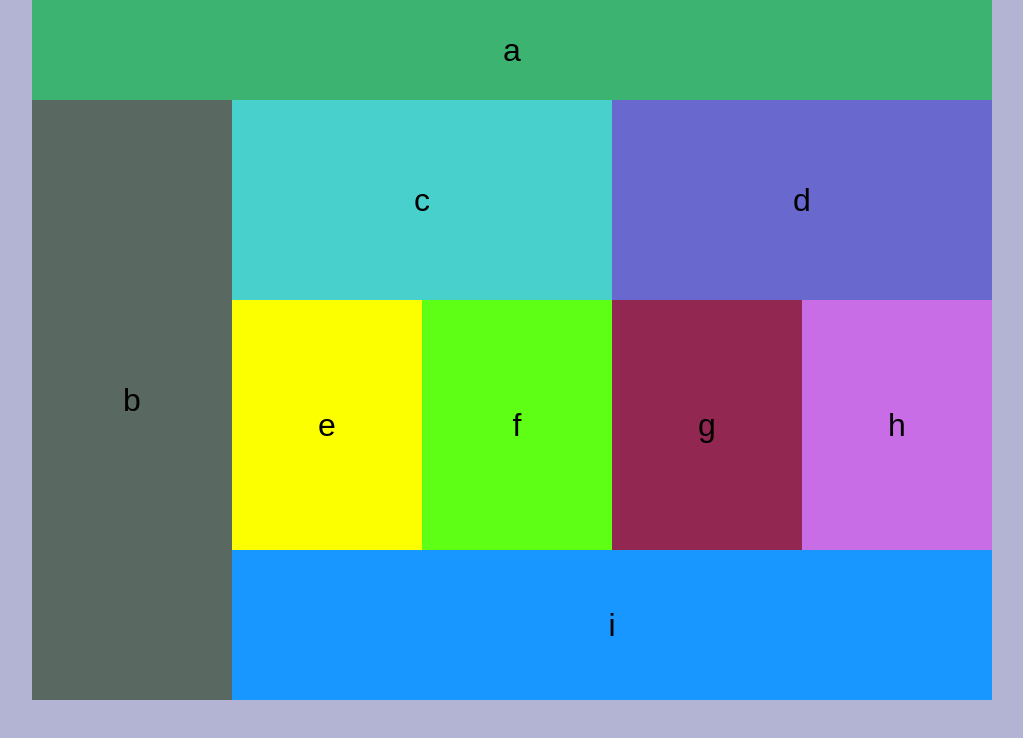
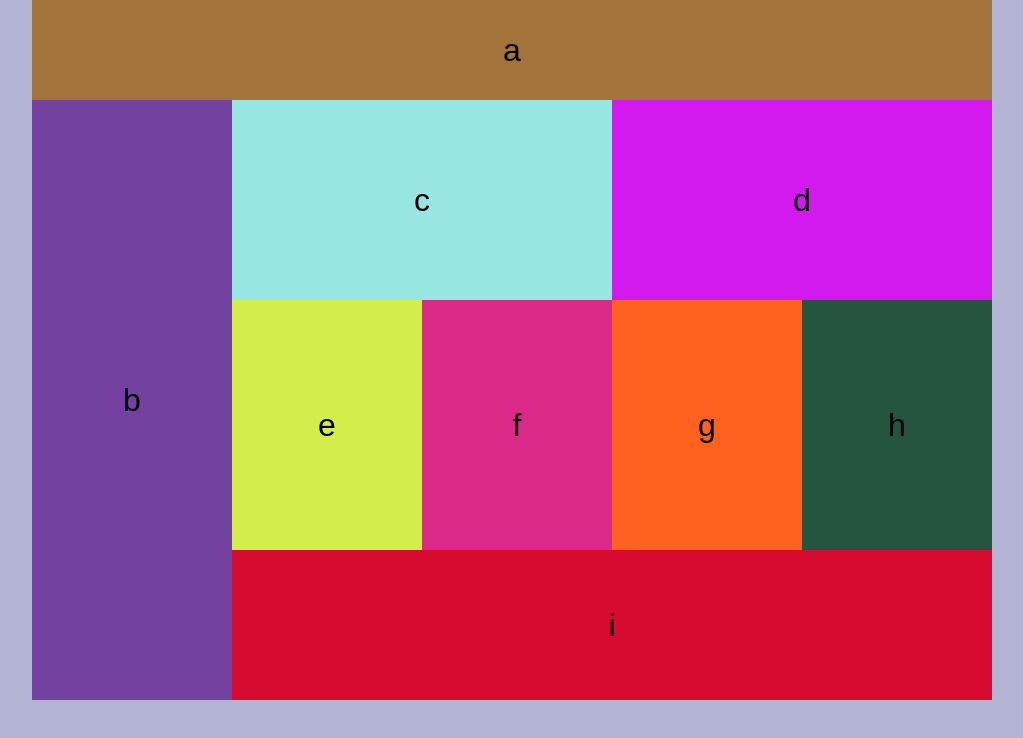
Before and after one commit to jswill88/lab-01, a plain HTML site: page index.html in a window 1280 px wide. Shown: the whole page, without its empty margins (128-1151 px from the left). Drawn offline with Linux system fonts and the light colour scheme.

Commit message:
Update format

```diff
--- a/css/base.css
+++ b/css/base.css
@@ -3,19 +3,15 @@
   box-sizing: border-box;
   text-align: center;
 }
-body {
-  max-width: 480px;
-  margin: 0 auto;
-  font-size: 2em;
-  font-family: Arial, Helvetica, sans-serif;
-}
 
-@media only screen and (min-width: 768px) {
+@media only screen and (min-width: 650px ) {
   * {
-  background-color: rgb(179, 179, 211);
+    background-color: rgb(209, 90, 193);
+    }
   }
-  body {
-    min-width: 960px;
-    max-width: 960px;
+
+@media only screen and (min-width: 960px) {
+  * {
+    background-color: rgb(179, 179, 211);
+    }
   }
-}
--- a/css/layout.css
+++ b/css/layout.css
@@ -1,16 +1,25 @@
-div {
-  float: left;
-  width: 480px;
+main {
+  max-width: 480px;
+  margin: auto;
+  font-size: 2em;
+  font-family: Arial, Helvetica, sans-serif;
+  display: grid;
+  grid-template-columns: 1fr 1fr;
+  grid-template-rows: 75px 150px 125px 125px 250px 250px 80px;
 }
-section div {
-  height: 250px;
-  line-height: 250px;
-  width: 240px;
-}
-@media only screen and (min-width: 768px) {
-  section div {
-    height: 250px;
-    line-height: 250px;
-    width: 190px;
+
+@media only screen and (min-width: 650px ) {
+  main {
+    max-width: 760px;
+    grid-template-columns: 1fr 1fr 1fr 1fr;
+    grid-template-rows: 100px 175px 200px 250px 150px;
   }
 }
+
+@media only screen and (min-width: 960px) {
+  main {
+    max-width: 960px;
+    grid-template-columns: 200px 1fr 1fr 1fr 1fr;
+    grid-template-rows: 100px 200px 250px 150px;
+  }
+}
--- a/css/module.css
+++ b/css/module.css
@@ -1,77 +1,129 @@
-header div {
-  height: 75px;
+div:first-of-type {
+  background-color: rgba(44, 219, 219, 0.425);
+  grid-column: 1 / 3;
   line-height: 75px;
-  background-color: rgba(44, 219, 219, 0.425);
 }
-main > div:first-child{
-  height: 150px;
+div:nth-of-type(2){
+  background-color: rgb(176, 110, 238);
+  grid-column: 1 / 3;
   line-height: 150px;
-  background-color: rgb(176, 110, 238);
 }
-main > div {
+div:nth-of-type(3) {
   background-color: coral;
-  height: 125px;
+  line-height: 125px;
+  grid-area: 3 / 1 / 4 / 3;
+}
+div:nth-of-type(4) {
+  background-color: rgb(163, 238, 25);
+  grid-area: 4 / 1 / 5 / 3;
   line-height: 125px;
 }
-main > div:nth-of-type(3) {
-  background-color: rgb(163, 238, 25);
+div:nth-of-type(5) {
+  background-color: darkorange;
+  grid-area: auto;
+  line-height: 250px;
 }
-section div:first-child {
-  background-color: darkorange;
+div:nth-of-type(6) {
+  background-color: deeppink;
+  grid-area: auto;
+  line-height: 250px;
 }
-section div:nth-of-type(2) {
-  background-color: deeppink;
+div:nth-of-type(7) {
+  background-color: rgb(40, 146, 123);
+  grid-area: auto;
+  line-height: 250px;
 }
-section div:nth-of-type(3) {
-  background-color: rgb(40, 146, 123);
+div:nth-of-type(8) {
+  background-color: rgb(255, 0, 85);
+  grid-area: auto;
+  line-height: 250px;
 }
-section div:last-of-type {
-  background-color: rgb(255, 0, 85);
-}
-footer div {
-  height: 80px;
+div:last-of-type {
   line-height: 80px;
   background-color: mediumpurple;
+  grid-column: 1/3;
 }
 
-@media only screen and (min-width: 768px) {
- header div {
-   width: 960px;
-   height: 100px;
+@media only screen and (min-width: 650px ) {
+  div:first-of-type {
+    background-color: rgb(83, 215, 215);
+    grid-column: 1 / 5;
     line-height: 100px;
-   background-color: mediumseagreen;
   }
- main > div:first-child{
-  width: 200px;
-  height: 600px;
-  line-height: 600px;
-  background-color: rgba(20, 46, 9, 0.555);
+  div:nth-of-type(2){
+    background-color: rgb(219, 180, 255);
+    grid-column: 1 / 5;
+    line-height: 175px;
   }
- main > div {
-  width: 380px;
-  height: 200px;
+  div:nth-of-type(3) {
+    background-color: rgb(179, 75, 37);
     line-height: 200px;
-  background-color: mediumturquoise;
+    grid-column: 1 / 3;
   }
- main > div:nth-of-type(3) {
-  background-color: rgb(104, 104, 207);
+  div:nth-of-type(4) {
+    background-color: rgb(238, 213, 25);
+    grid-row: 3 / 4;
+    grid-column: 3 / 5;
+    line-height: 200px;
   }
- section div:first-child {
-  background-color: rgb(251, 255, 0);
+   div:nth-of-type(5) {
+    background-color: rgb(0, 255, 208);
+    grid-area: auto;
+    line-height: 250px;
    }
- section div:nth-of-type(2) {
-  background-color: rgb(94, 255, 20);
+  div:nth-of-type(6) {
+    background-color: rgb(244, 113, 183);
   }
- section div:nth-of-type(3) {
-  background-color: rgb(146, 40, 81);
+  div:nth-of-type(7) {
+    background-color: rgb(30, 255, 64);
   }
- section div:last-of-type {
-  background-color: rgb(201, 109, 230);
+  div:nth-of-type(8) {
+    background-color: rgb(125, 22, 10);
   }
- footer div {
-  width: 760px;
-  height: 150px;
+  div:last-of-type {
     line-height: 150px;
-  background-color: rgb(23, 151, 255);
+    background-color: rgb(101, 46, 211);
+    grid-column: 1/5;
   }
 }
+
+@media only screen and (min-width: 960px) {
+  div:first-of-type {
+    background-color: rgb(162, 116, 60);
+    grid-column: 1 / 6;
+    line-height: 100px;
+  }
+  div:nth-of-type(2){
+    background-color: rgb(115, 66, 160);
+    grid-column: 1 / 2;
+    grid-row: 2 / 5;
+    line-height: 600px;
+  }
+  div:nth-of-type(3) {
+    background-color: rgb(152, 230, 225);
+    line-height: 200px;
+    grid-column: 2 / 4;
+    grid-row: 2;
+  }
+  div:nth-of-type(4) {
+    background-color: rgb(210, 25, 238);
+    grid-row: 2;
+    grid-column: 4 / 6;
+  }
+   div:nth-of-type(5) {
+    background-color: rgb(211, 238, 75);
+  }
+  div:nth-of-type(6) {
+    background-color: rgb(218, 41, 135);
+  }
+  div:nth-of-type(7) {
+    background-color: rgb(255, 98, 30);
+  }
+  div:nth-of-type(8) {
+    background-color: rgb(37, 85, 63);
+  }
+  div:last-of-type {
+    background-color: rgb(215, 11, 48);
+    grid-column: 2/6;
+  }
+ }
--- a/index.html
+++ b/index.html
@@ -15,21 +15,19 @@
 
 <body>
   <header>
-    <div>a</div>
   </header>
   <main>
+    <div>a</div>
     <div>b</div>
     <div>c</div>
     <div>d</div>
-    <section>
-      <div>e</div>
-      <div>f</div>
-      <div>g</div>
-      <div>h</div>
-    </section>
+    <div>e</div>
+    <div>f</div>
+    <div>g</div>
+    <div>h</div>
+    <div>i</div>
   </main>
   <footer>
-    <div>i</div>
   </footer>
 </body>
 
```
Lines whose indentation alone changed are shown as unchanged.
